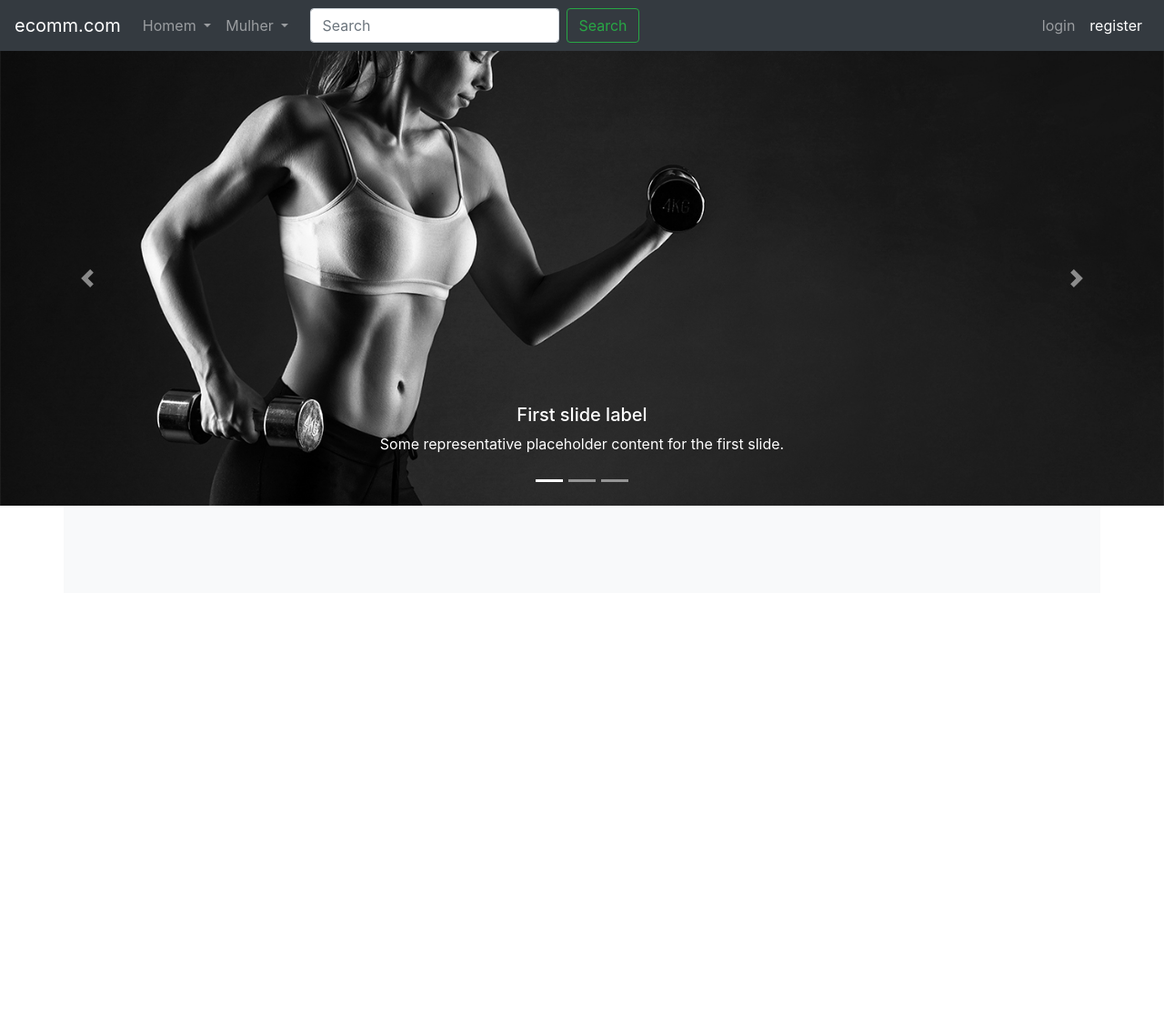
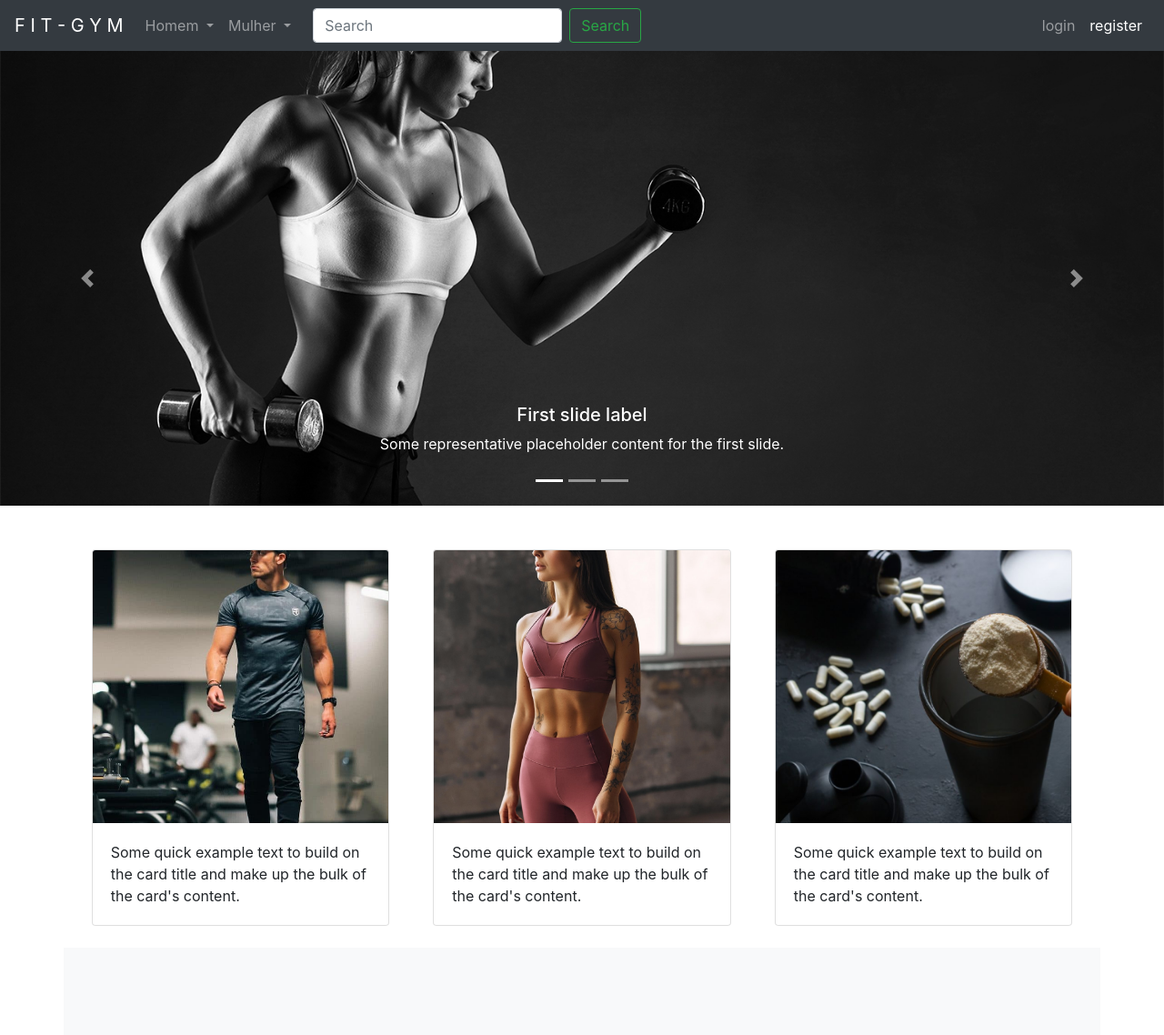
Before and after one commit to ChristianNagata/ecommerce, a Django app: page / in a window 1280 px wide. Shown: the whole page at 91% size. Before the commit the page ends 556 px from the top, so only its background shows below. Run offline with Django 3.2, Linux system fonts and the light colour scheme; data that the repository does not hold is empty.

Commit message:
Adição de cards para cada categoria de produto na página inicial

```diff
--- a/static/products/css/style.css
+++ b/static/products/css/style.css
@@ -7,3 +7,21 @@
     object-position: 0 75%;
     height: 500px;
 }
+
+.card-posicao-imagem1 {
+    object-fit: cover;
+    object-position: 0 35%;
+    height: 300px;
+}
+
+.card-posicao-imagem2 {
+    object-fit: cover;
+    object-position: 0 55%;
+    height: 300px;
+}
+
+.card-posicao-imagem3 {
+    object-fit: cover;
+    object-position: 0 55%;
+    height: 300px;
+}
--- a/templates/base.html
+++ b/templates/base.html
@@ -1,5 +1,4 @@
 {% load static %}
-
 
 <!doctype html>
 <html lang="en">
@@ -8,18 +7,18 @@
     <meta charset="utf-8">
     <meta name="viewport" content="width=device-width, initial-scale=1, shrink-to-fit=no">
 
+    <!-- STATICS -->
+    <link rel="stylesheet" href="{% static 'products/css/style.css' %}">
+
     <!-- Bootstrap CSS -->
     <link rel="stylesheet" href="https://cdn.jsdelivr.net/npm/bootstrap@4.6.1/dist/css/bootstrap.min.css" integrity="sha384-zCbKRCUGaJDkqS1kPbPd7TveP5iyJE0EjAuZQTgFLD2ylzuqKfdKlfG/eSrtxUkn" crossorigin="anonymous">
-
-    <!-- STATICS -->
-    <link rel="stylesheet" href="{% static 'products/css/style.css' %}">
 
     <title>Hello, world!</title>
   </head>
   <body>
     <header>
       <nav class="navbar navbar-expand-lg navbar-dark bg-dark">
-        <a class="navbar-brand" href="{% url 'index' %}">ecomm.com</a>
+        <a class="navbar-brand" href="{% url 'index' %}">F I T - G Y M</a>
         <button class="navbar-toggler" type="button" data-toggle="collapse" data-target="#navbarSupportedContent" aria-controls="navbarSupportedContent" aria-expanded="false" aria-label="Toggle navigation">
           <span class="navbar-toggler-icon"></span>
         </button>
--- a/templates/products/index.html
+++ b/templates/products/index.html
@@ -42,6 +42,27 @@
     </button>
 </div>
 <!-- Carrossel fim -->
+
+<div class="row justify-content-center">
+  <div class="card card-largura mt-5 p-0 m-4 col-12 col-md-3">
+    <img src="{% static 'products/img/imagem1-card.jpg' %}" class="card-img-top card-posicao-imagem1">
+    <div class="card-body">
+      <p class="card-text">Some quick example text to build on the card title and make up the bulk of the card's content.</p>
+    </div>
+  </div>
+  <div class="card card-largura mt-5 p-0 m-4 col-12 col-md-3">
+    <img src="{% static 'products/img/imagem2-card.jpg' %}" class="card-img-top card-posicao-imagem2">
+    <div class="card-body">
+      <p class="card-text">Some quick example text to build on the card title and make up the bulk of the card's content.</p>
+    </div>
+  </div>
+  <div class="card card-largura mt-5 p-0 m-4 col-12 col-md-3">
+    <img src="{% static 'products/img/imagem3-card.jpg' %}" class="card-img-top card-posicao-imagem3">
+    <div class="card-body">
+      <p class="card-text">Some quick example text to build on the card title and make up the bulk of the card's content.</p>
+    </div>
+  </div>
+</div>
 {% endblock header %}
 
 {% block content %}
```
Also changed, not shown: db.sqlite3, static/products/img/imagem1-card.jpg (added), static/products/img/imagem2-card.jpg (added), static/products/img/imagem3-card.jpg (added).
